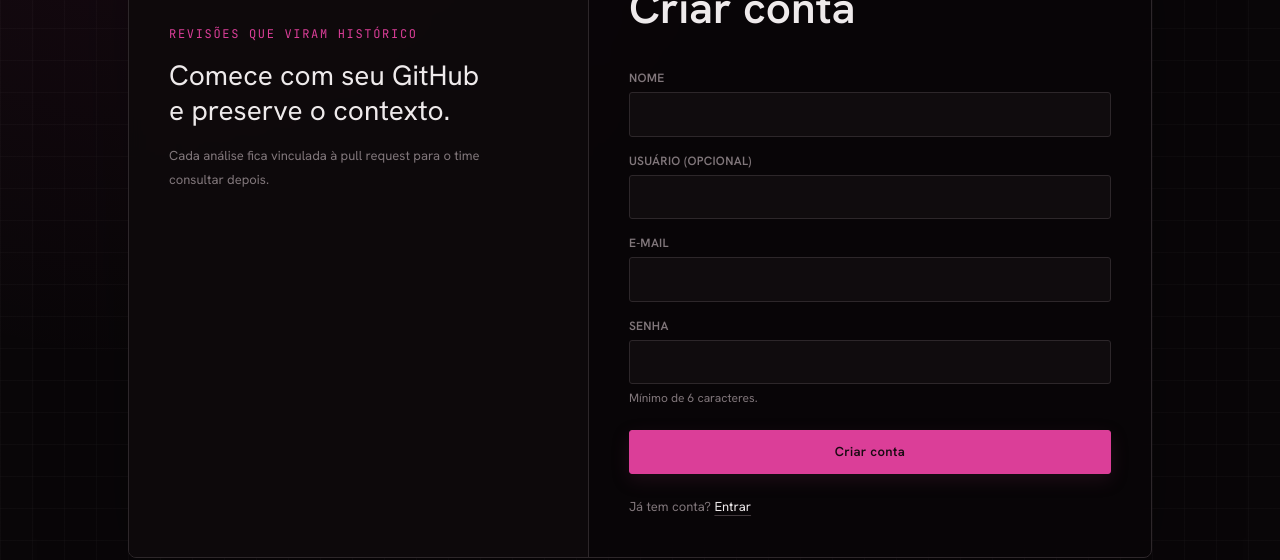
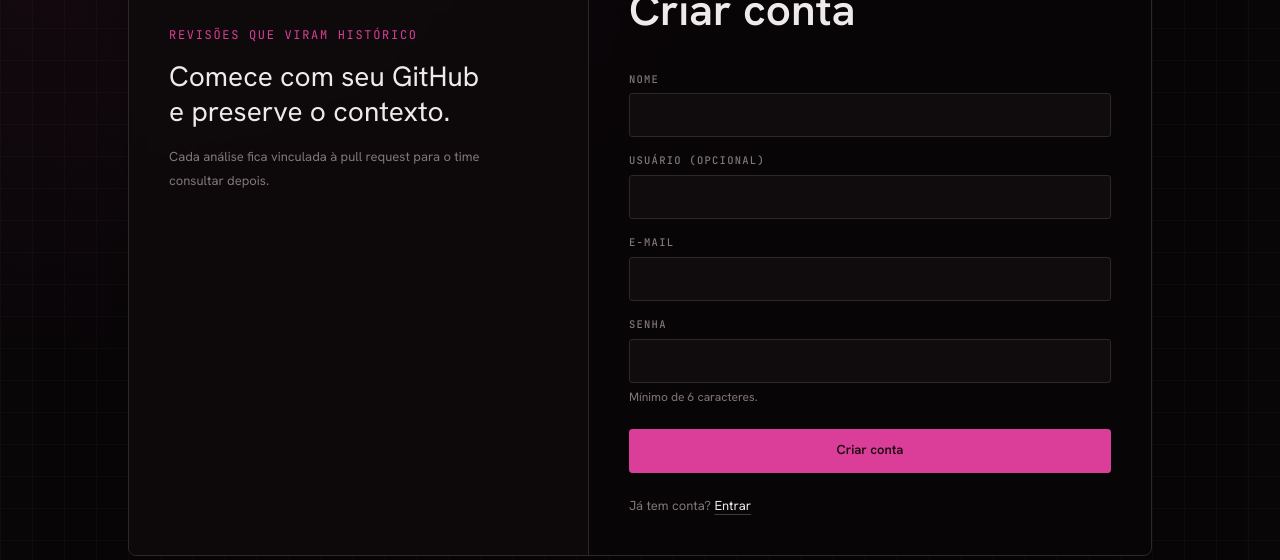
Before and after one commit to pedrocastanha/cast-review, a React (Vite) app in the folder apps/frontend/: page /register in a window 1280 px wide. Shown: the part 164-724 px from the top of the page. Built offline with nearby package versions, Linux system fonts and the light colour scheme; a web font is replaced by a local one.

Commit message:
refactor(frontend): refatora componentes básicos de UI para garantir consistência visual

```diff
--- a/apps/frontend/src/components/ui/Button.tsx
+++ b/apps/frontend/src/components/ui/Button.tsx
@@ -8,18 +8,15 @@
 }
 
 const base =
-  'inline-flex min-h-11 items-center justify-center gap-2 rounded-sm px-4.5 py-2.5 ' +
-  'text-sm font-semibold tracking-wide transition-[background-color,border-color,color,box-shadow,transform] duration-150 ' +
-  'disabled:cursor-not-allowed disabled:opacity-45 active:not-disabled:translate-y-px';
+  'inline-flex min-h-11 cursor-pointer items-center justify-center gap-2 rounded-sm px-4 py-2.5 whitespace-nowrap ' +
+  'text-sm font-semibold transition-[background-color,border-color,color] duration-150 ' +
+  'disabled:pointer-events-none disabled:opacity-45';
 
 const variants: Record<Variant, string> = {
-  primary:
-    'bg-accent text-accent-ink border border-accent shadow-[0_6px_18px_oklch(38%_0.10_350_/_0.22)] hover:not-disabled:bg-accent-hover hover:not-disabled:border-accent-hover',
-  secondary:
-    'bg-transparent text-ink border border-border-strong hover:not-disabled:bg-surface-2 hover:not-disabled:border-ink-faint',
-  ghost: 'bg-transparent text-ink-dim border border-transparent px-2 hover:not-disabled:text-ink',
-  danger:
-    'bg-transparent text-state-closed border border-border-strong hover:not-disabled:border-state-closed hover:not-disabled:bg-state-closed-dim',
+  primary: 'border border-accent bg-accent text-accent-ink hover:bg-accent-hover hover:border-accent-hover',
+  secondary: 'border border-border-strong bg-surface-1 text-ink hover:bg-surface-2 hover:border-ink-faint',
+  ghost: 'border border-transparent bg-transparent px-2.5 text-ink-dim hover:bg-surface-1 hover:text-ink',
+  danger: 'border border-fail/35 bg-transparent text-fail hover:bg-fail-soft hover:border-fail',
 };
 
 export function Button({
--- a/apps/frontend/src/components/ui/EmptyState.tsx
+++ b/apps/frontend/src/components/ui/EmptyState.tsx
@@ -8,9 +8,9 @@
 
 export function EmptyState({ title, description, action }: EmptyStateProps) {
   return (
-    <div className="flex flex-col items-start gap-2 rounded-lg border border-dashed border-border-strong bg-surface-1/60 px-6 py-14 sm:px-8 sm:py-16">
-      <h3 className="font-display text-lg font-semibold text-ink">{title}</h3>
-      {description && <p className="max-w-md text-sm text-ink-faint">{description}</p>}
+    <div className="flex flex-col items-start gap-2 rounded-md border border-dashed border-border-strong px-6 py-14 sm:px-8 sm:py-16">
+      <h3 className="font-display text-lg font-bold text-ink">{title}</h3>
+      {description && <p className="max-w-md text-sm text-ink-dim">{description}</p>}
       {action && <div className="mt-2">{action}</div>}
     </div>
   );
--- a/apps/frontend/src/components/ui/Field.tsx
+++ b/apps/frontend/src/components/ui/Field.tsx
@@ -12,13 +12,13 @@
     <div className="flex flex-col gap-1.5">
       <label
         htmlFor={inputId}
-        className="text-xs font-semibold tracking-wide text-ink-faint uppercase"
+        className="font-mono text-[10.5px] font-medium tracking-[0.12em] text-ink-faint uppercase"
       >
         {label}
       </label>
       <input
         id={inputId}
-        className={`min-h-11 rounded-sm border border-border bg-surface-1 px-3 py-2.5 text-base text-ink placeholder:text-ink-faint transition-colors hover:border-border-strong focus-visible:border-accent focus-visible:outline-none focus-visible:ring-2 focus-visible:ring-accent/25 ${className}`}
+        className={`min-h-11 rounded-sm border border-border bg-surface-1 px-3 py-2.5 font-mono text-sm text-ink placeholder:text-ink-faint transition-colors hover:border-border-strong focus-visible:border-accent focus-visible:outline-none focus-visible:ring-[3px] focus-visible:ring-accent-soft ${className}`}
         {...rest}
       />
       {hint && <span className="text-xs text-ink-faint">{hint}</span>}
--- a/apps/frontend/src/components/ui/Modal.tsx
+++ b/apps/frontend/src/components/ui/Modal.tsx
@@ -24,18 +24,18 @@
 
   return createPortal(
     <div
-      className="fixed inset-0 z-40 grid animate-overlay-in place-items-center bg-surface/80 p-4 backdrop-blur-[2px] sm:p-8"
+      className="fixed inset-0 z-40 grid animate-overlay-in place-items-center bg-machine/55 p-4 backdrop-blur-[2px] sm:p-8"
       onMouseDown={onOverlayClick}
       role="presentation"
     >
       <div
-        className={`w-full ${wide ? 'max-w-6xl' : 'max-w-120'} max-h-[90vh] animate-modal-in overflow-y-auto rounded-lg border border-border-strong bg-surface-2 p-5 sm:p-6`}
+        className={`w-full ${wide ? 'max-w-6xl' : 'max-w-120'} max-h-[90vh] animate-modal-in overflow-y-auto rounded-md border border-border bg-surface-1 p-5 shadow-card sm:p-6`}
         role="dialog"
         aria-modal="true"
         aria-label={title}
       >
         <div className="mb-6 flex items-start justify-between gap-6">
-          <h2 className="font-display text-lg font-semibold text-ink">{title}</h2>
+          <h2 className="font-display text-lg font-bold text-ink">{title}</h2>
           <button
             type="button"
             onClick={onClose}
```
